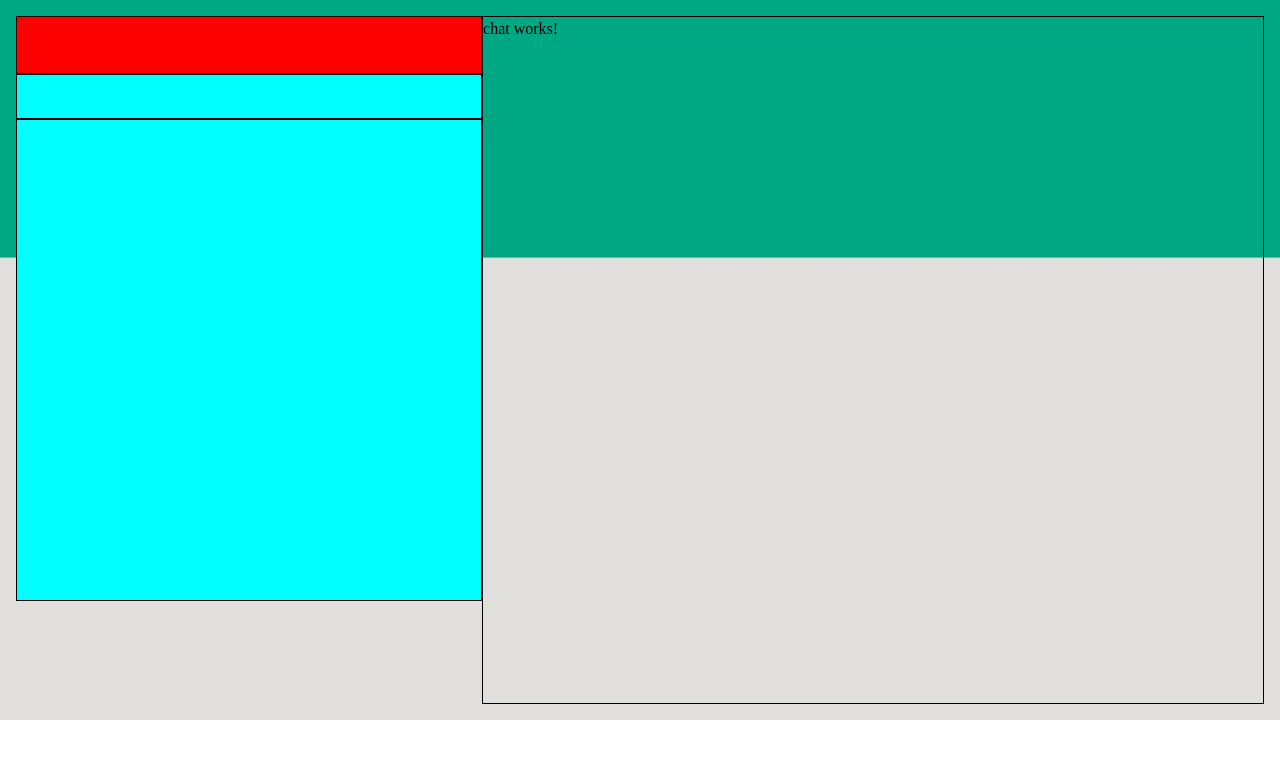
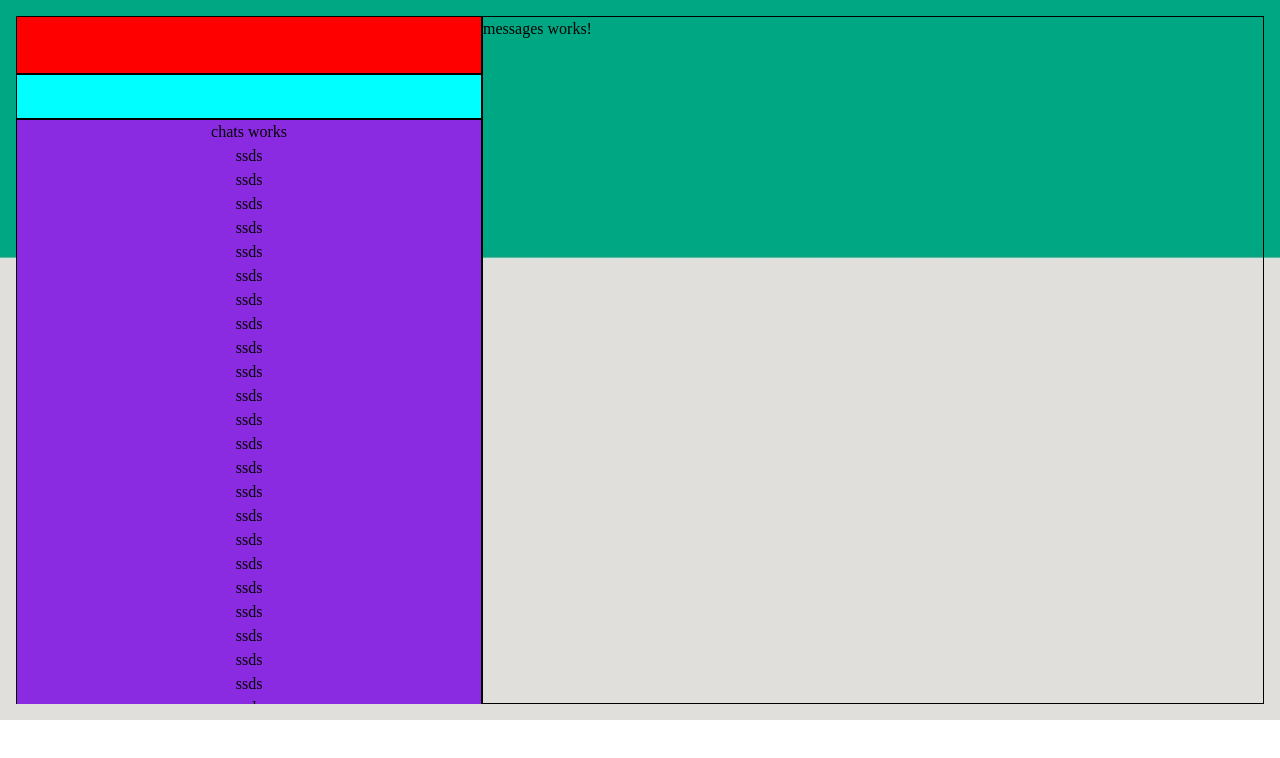
Before and after one commit to AbhiMophare/WhatsApp-2, an Angular app: page / in a window 1280 px wide. Shown: the top 758 px of the page. Built offline with nearby package versions, Linux system fonts and the light colour scheme.

Commit message:
6 files modified

```diff
--- a/src/app/main/main.component.css
+++ b/src/app/main/main.component.css
@@ -19,13 +19,12 @@
   flex-direction: column;
   width: calc(93rem - 67.5%);
   height: 43rem;
-  margin: auto;
+  overflow: auto;
 }
 .messages {
   display: flex;
   flex-direction: column;
   width: calc(93rem - 32.5%);
   height: 43rem;
-  margin: auto;
   border: 1px solid black;
 }
--- a/src/app/main/messages/messages.component.html
+++ b/src/app/main/messages/messages.component.html
@@ -1,3 +1 @@
-<p>
-chat works!
-</p>
+<p>messages works!</p>
--- a/src/app/main/sidenav/chats/chats.component.css
+++ b/src/app/main/sidenav/chats/chats.component.css
@@ -1,8 +1,7 @@
 .container {
   display: flex;
-  flex-direction: row;
-  background-color: aqua;
+  flex-direction: column;
+  background-color: blueviolet;
   justify-content: center;
   align-items: center;
-  height: 30rem;
 }
--- a/src/app/main/sidenav/chats/chats.component.html
+++ b/src/app/main/sidenav/chats/chats.component.html
@@ -1,3 +1,31 @@
 <div class="container">
+  chats works
+  <p>ssds
+  </p><p>ssds
+  </p><p>ssds
+  </p><p>ssds
+  </p><p>ssds
+  </p><p>ssds
+  </p><p>ssds
+  </p><p>ssds
+  </p><p>ssds
+  </p><p>ssds
+  </p><p>ssds
+  </p><p>ssds
+  </p><p>ssds
+  </p><p>ssds
+  </p><p>ssds
+  </p><p>ssds
+  </p><p>ssds
+  </p><p>ssds
+  </p><p>ssds
+  </p><p>ssds
+  </p><p>ssds
+  </p><p>ssds
+  </p><p>ssds
+  </p><p>ssds
+  </p><p>ssds
+  </p><p>ssds
+  </p>
 
 </div>
--- a/src/app/main/sidenav/header/header.component.css
+++ b/src/app/main/sidenav/header/header.component.css
@@ -1,6 +1,7 @@
 .container {
   background-color: red;
   display: flex;
+  flex-direction: row;
   justify-content: center;
   align-items: center;
   height: 3.5rem;
--- a/src/app/main/sidenav/sidenav.component.css
+++ b/src/app/main/sidenav/sidenav.component.css
@@ -2,6 +2,7 @@
   display: flex;
   flex-direction: column;
   background-color: #f0f2f5;
+  height: 43rem;
 }
 .header {
   border: 1px solid black;
@@ -11,4 +12,5 @@
 }
 .chats {
   border: 1px solid black;
+  height: clac(43rem - 6.2rem);
 }
```
